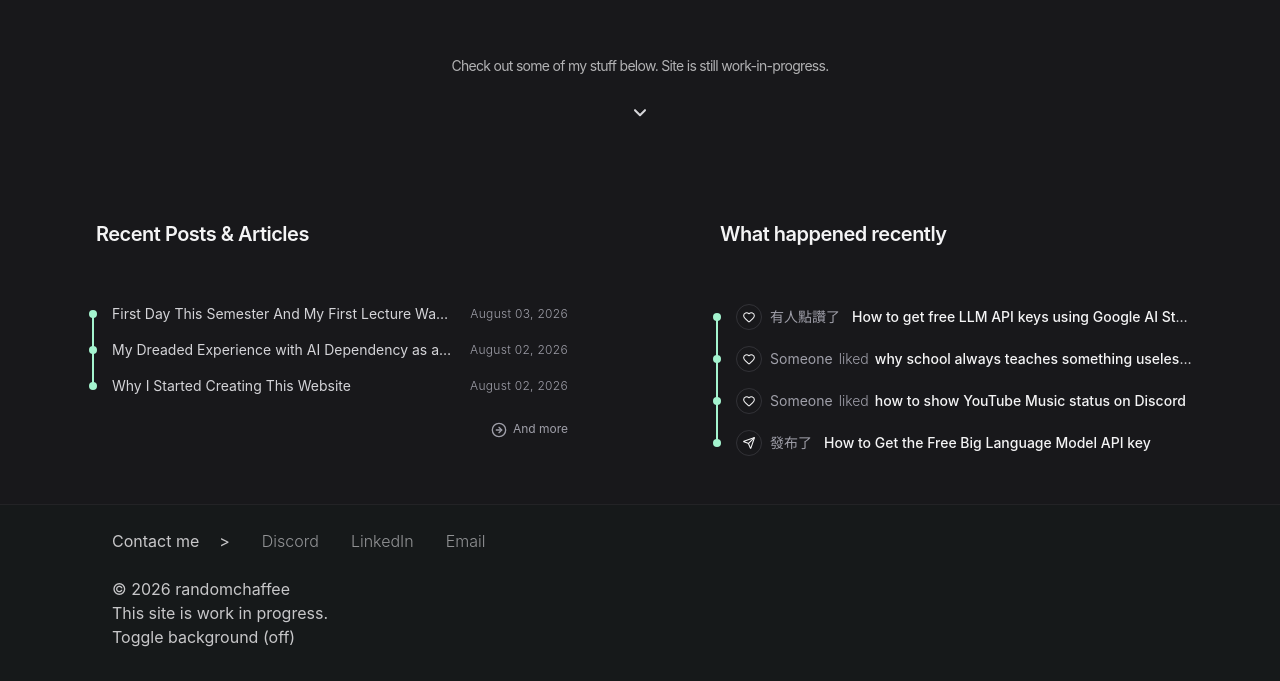
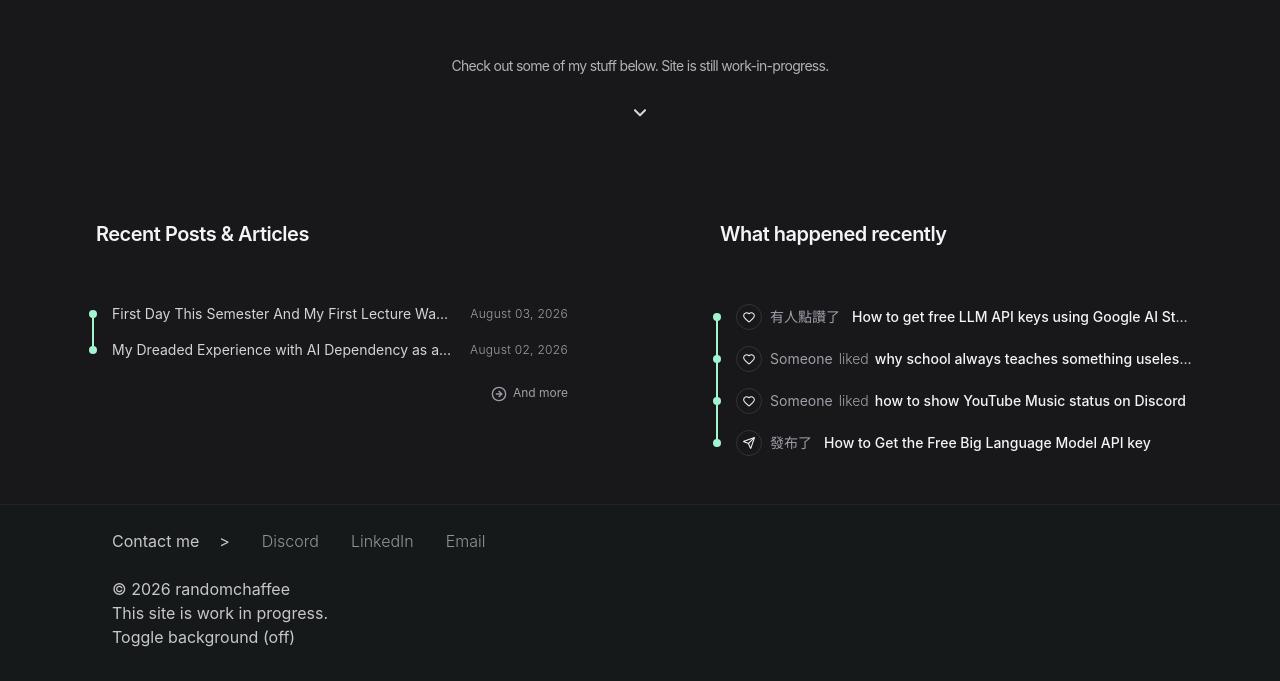
Before and after one commit to randomchaffee/portfolio, a React (Vite) app: page / in a window 1280 px wide. Shown: the part 660-1341 px from the top of the page. Built offline with nearby package versions, Linux system fonts and the light colour scheme.

Commit message:
remove useless article

```diff
--- a/src/data/blogData.ts
+++ b/src/data/blogData.ts
@@ -14,7 +14,7 @@ export const BLOG_POSTS: PostItem[] = [
                losing the scheduling battle. I wish they could've just announced it through email or class announcement,
                but hey, there's another problem! There isn't any online classroom or group even set up yet.
 
-               oh well, back to sleep ig.`,
+               \n\noh well, I'm running back to my dorm room.`,
       publishedAt: "August 03, 2026"
    },
          {
@@ -78,13 +78,4 @@ export const BLOG_POSTS: PostItem[] = [
                I often ask myself.`,
       publishedAt: "August 02, 2026"
    },
-   {
-      id: 1,
-      slug: "why-i-started-this",
-      title: "Why I Started Creating This Website",
-      tags: ["Self Reflection", "Web Development"],
-      excerpt: "idk i just felt like it",
-      content: "idk i just felt like it",
-      publishedAt: "August 02, 2026"
-   }
 ]
```
